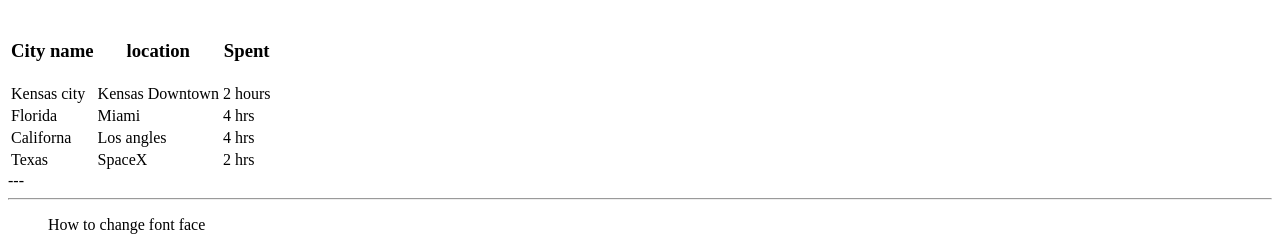
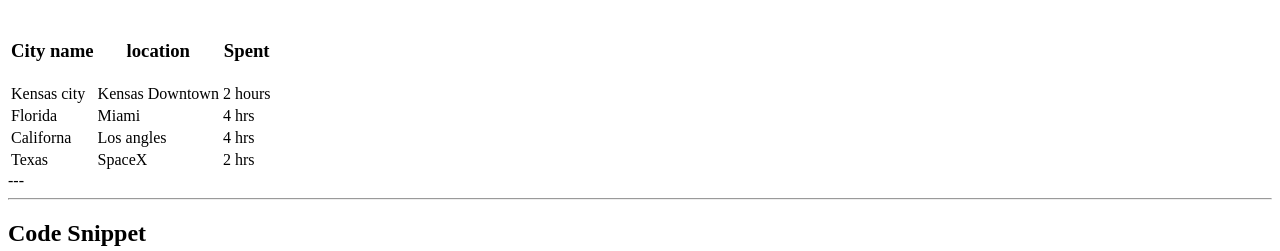
Before and after one commit to 44-563-Web-Apps-F22/44563-webapps-assignment-3-Sivabajee, a plain HTML site: page index.html in a window 1280 px wide. Shown: the part 524-775 px from the top of the page. Drawn offline with Linux system fonts and the light colour scheme.

Commit message:
code sinppet heading

```diff
--- a/index.html
+++ b/index.html
@@ -61,6 +61,8 @@
   </table>
 ---
 <hr>
+<h2>Code Snippet</h2>
+
 <blockquote> How to change font face </blockquote>
 <a href="https://stackoverflow.com/questions/43277265/how-to-change-font-face">Source</a>
 
```
